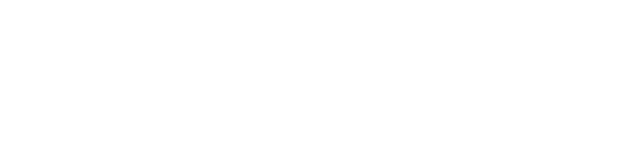
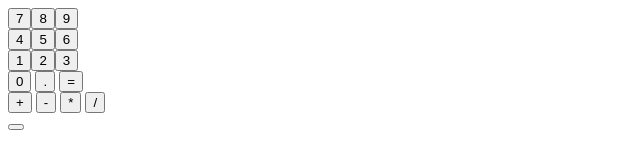
Before and after one commit to Astermite/calculator, a plain HTML site: page index.html in a window 1280 px wide. Shown: the whole page, without its empty margins (0-640 px from the left). Drawn offline with Linux system fonts and the light colour scheme.

Commit message:
Create the buttons

```diff
--- a/app.js
+++ b/app.js
@@ -28,3 +28,15 @@ function operate(firstNumber,operator,secondNumber) {
             return divide(firstNumber,secondNumber);
     }
 }
+
+const one = document.querySelector('.one')
+const two = document.querySelector('.two')
+const three = document.querySelector('.three')
+const four = document.querySelector('.four')
+for (let i=1; i < 10; i++) {
+    let btn = document.createElement('button')
+    btn.textContent = `${i}`
+    if (i < 10 && i > 6) one.appendChild(btn)
+    else if (i < 7 && i > 3) two.appendChild(btn)
+    else if (i < 4 && i > 0) three.appendChild(btn)
+}
--- a/index.html
+++ b/index.html
@@ -4,12 +4,32 @@
     <meta charset="UTF-8">
     <meta name="viewport" content="width=device-width, initial-scale=1.0">
     <title>Calculator</title>
+    <script src="./app.js" defer></script>
+    <link rel="stylesheet" href="style.css">
 </head>
 <body>
     <div class="container">
         <div class="calc-body">
             <div class="visor"></div>
-            <div class="buttons"></div>
+            <div class="buttons">
+                <div class="left">
+                    <div class="one"></div>
+                    <div class="two"></div>
+                    <div class="three"></div>
+                    <div class="four">
+                        <button>0</button>
+                        <button>.</button>
+                        <button>=</button>
+                    </div>
+                </div>
+                <div class="right">
+                    <button class="add">+</button>
+                    <button class="substract">-</button>
+                    <button class="multiply">*</button>
+                    <button class="divide">/</button>
+                </div>
+            </div>
+            <button class="clear"></button>
         </div>
     </div>
 </body>
```
